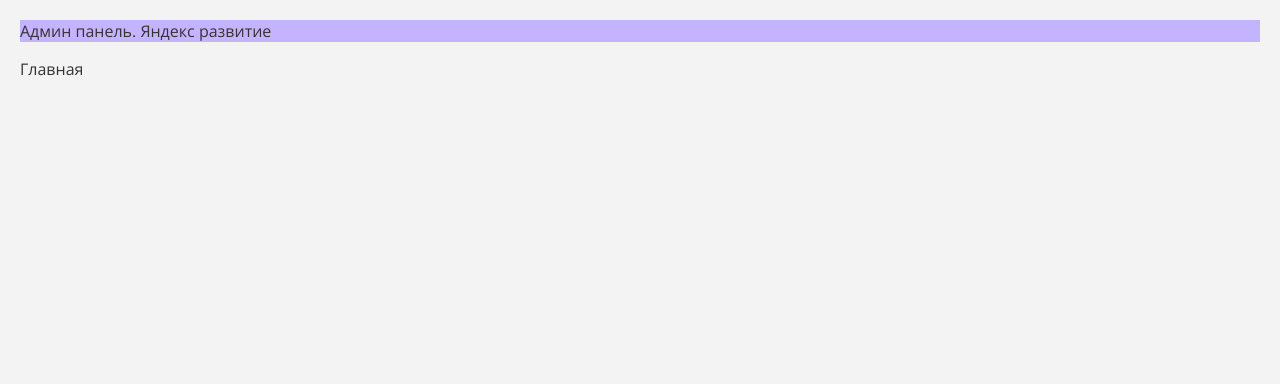
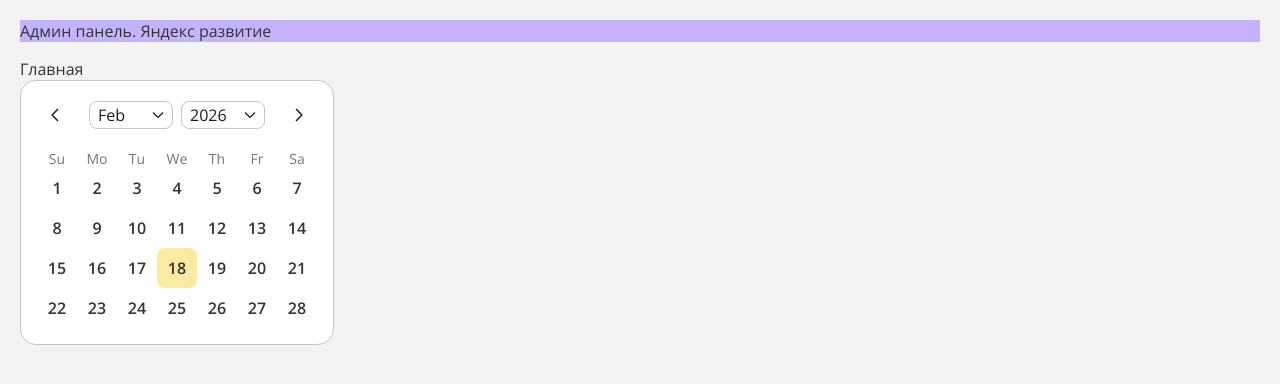
Before and after one commit to yandex-development-2-team/Web, a React (Vite) app: page / in a window 1280 px wide. Shown: the top 384 px of the page. Built offline with nearby package versions, Linux system fonts and the light colour scheme.

Commit message:
Добавить компонент Календарь и хелперы для дат

```diff
--- a/package.json
+++ b/package.json
@@ -20,10 +20,12 @@
     "axios": "^1.13.4",
     "class-variance-authority": "^0.7.1",
     "clsx": "^2.1.1",
+    "date-fns": "^4.1.0",
     "lodash-es": "^4.17.23",
     "lucide-react": "^0.563.0",
     "radix-ui": "^1.4.3",
     "react": "^19.2.0",
+    "react-day-picker": "^9.13.2",
     "react-dom": "^19.2.0",
     "react-hook-form": "^7.71.1",
     "react-redux": "^9.2.0",
@@ -54,6 +56,7 @@
     "tw-animate-css": "^1.4.0",
     "typescript": "~5.9.3",
     "typescript-eslint": "^8.46.4",
-    "vite": "^7.2.4"
+    "vite": "^7.2.4",
+    "vite-plugin-svgr": "^4.5.0"
   }
 }
--- a/src/App.tsx
+++ b/src/App.tsx
@@ -1,5 +1,6 @@
 import { Outlet } from 'react-router';
 import { cn } from '@/utils';
+import { Calendar } from './components/common/Calendar';
 
 function App() {
   return (
@@ -8,6 +9,9 @@
         Админ панель. Яндекс развитие
       </h1>
       <Outlet />
+
+      <Calendar mode='single'/>
+
     </div>
   );
 }
--- /dev/null
+++ b/src/components/common/Calendar/Calendar.tsx
@@ -0,0 +1,216 @@
+import { type ComponentProps } from 'react';
+import { useRef, useEffect } from 'react';
+import ArrowIcon from '@/assets/icons/arrow-right.svg?react';
+import {
+  DayPicker,
+  getDefaultClassNames,
+  type DayButton,
+} from 'react-day-picker';
+
+import { cn } from '@/utils/index';
+import { Button, buttonVariants } from '@/components/ui/Button/Button';
+
+function Calendar({
+  className,
+  classNames,
+  showOutsideDays = true,
+  captionLayout = 'dropdown',
+  buttonVariant = 'ghost',
+  formatters,
+  components,
+  ...props
+}: ComponentProps<typeof DayPicker> & {
+  buttonVariant?: ComponentProps<typeof Button>['variant'];
+}) {
+  const defaultClassNames = getDefaultClassNames();
+
+  return (
+    <DayPicker
+      showOutsideDays={showOutsideDays}
+      className={cn(
+        'bg-card group/calendar rounded-2xl border-1 p-4 [--btn-size:--spacing(9)] [--caption-size:--spacing(7)] [--cell-size:--spacing(10)] [[data-slot=card-content]_&]:bg-transparent [[data-slot=popover-content]_&]:bg-transparent',
+        String.raw`rtl:**:[.rdp-button\_next>svg]:rotate-180`,
+        String.raw`rtl:**:[.rdp-button\_previous>svg]:rotate-180`,
+        className,
+      )}
+      captionLayout={captionLayout}
+      formatters={{
+        formatMonthDropdown: (date) =>
+          date.toLocaleString('default', { month: 'short' }),
+        ...formatters,
+      }}
+      classNames={{
+        root: cn('w-fit', defaultClassNames.root),
+        months: cn(
+          'relative flex flex-col gap-4 md:flex-row',
+          defaultClassNames.months,
+        ),
+        month: cn('flex w-full flex-col gap-4', defaultClassNames.month),
+        nav: cn(
+          'absolute inset-x-0 top-0 flex w-full items-center justify-between gap-1',
+          defaultClassNames.nav,
+        ),
+        button_previous: cn(
+          buttonVariants({ variant: buttonVariant }),
+          'size-(--btn-size) p-0 select-none aria-disabled:opacity-50 hover:[&_svg]:text-accent-strong',
+          defaultClassNames.button_previous,
+        ),
+        button_next: cn(
+          buttonVariants({ variant: buttonVariant }),
+          'size-(--btn-size) p-0 select-none aria-disabled:opacity-50 hover:[&_svg]:text-accent-strong',
+          defaultClassNames.button_next,
+        ),
+        month_caption: cn(
+          'flex h-(--btn-size) items-center justify-center mr-4 ml-4 px-(--btn-size)',
+          defaultClassNames.month_caption,
+        ),
+        dropdowns: cn(
+          'flex h-(--caption-size) w-full items-center justify-center gap-2',
+          defaultClassNames.dropdowns,
+        ),
+        dropdown_root: cn(
+          'has-focus:border-ring hover:bg-muted has-focus:ring-ring/50 text-calendar-foreground border-border relative flex h-(--caption-size) w-full items-center rounded-lg border-1 has-focus:ring-[1px]',
+          defaultClassNames.dropdown_root,
+        ),
+        dropdown: cn(
+          'bg-input absolute inset-0 opacity-0',
+          defaultClassNames.dropdown,
+        ),
+        caption_label: cn(
+          'select-none',
+          captionLayout === 'label'
+            ? 'body-text'
+            : '[&>svg]:text-calendar-foreground body-text flex w-full items-center justify-between h-8 gap-1 rounded-md pr-1 pl-2 [&>svg]:size-5',
+          defaultClassNames.caption_label,
+        ),
+        table: 'w-full border-collapse',
+        weekdays: cn('flex', defaultClassNames.weekdays),
+        weekday: cn(
+          'text-calendar-secondary xs-text flex-1 rounded-md font-normal select-none',
+          defaultClassNames.weekday,
+        ),
+        week: cn('mt-0.4 flex w-full', defaultClassNames.week),
+        week_number_header: cn(
+          'w-(--cell-size) select-none',
+          defaultClassNames.week_number_header,
+        ),
+        week_number: cn(
+          'text-calendar-secondary text-[0.8rem] select-none',
+          defaultClassNames.week_number,
+        ),
+        day: cn(
+          'group/day hover:bg-muted relative aspect-square h-full w-full rounded-lg p-0 text-center select-none [&:last-child[data-selected=true]_button]:rounded-r-md',
+          props.showWeekNumber
+            ? '[&:nth-child(2)[data-selected=true]_button]:rounded-l-md'
+            : '[&:first-child[data-selected=true]_button]:rounded-l-md',
+          defaultClassNames.day,
+        ),
+        range_start: cn(
+          'bg-accent rounded-l-md',
+          defaultClassNames.range_start,
+        ),
+        range_middle: cn('rounded-none', defaultClassNames.range_middle),
+        range_end: cn('bg-accent rounded-r-md', defaultClassNames.range_end),
+        today: cn(
+          'bg-accent text-accent-foreground rounded-lg data-[selected=true]:rounded-none',
+          defaultClassNames.today,
+        ),
+        outside: cn(
+          'text-calendar-muted aria-selected:text-calendar-secondary',
+          defaultClassNames.outside,
+        ),
+        disabled: cn(
+          'text-calendar-secondary opacity-50',
+          defaultClassNames.disabled,
+        ),
+        hidden: cn('invisible', defaultClassNames.hidden),
+        ...classNames,
+      }}
+      components={{
+        Root: ({ className, rootRef, ...props }) => {
+          return (
+            <div
+              data-slot="calendar"
+              ref={rootRef}
+              className={cn(className)}
+              {...props}
+            />
+          );
+        },
+        Chevron: ({ className, orientation, ...props }) => {
+          if (orientation === 'left') {
+            return (
+              <ArrowIcon className={cn('w-5 h-5 rotate-180 text-calendar-foreground', className)} {...props} />
+            );
+          }
+
+          if (orientation === 'right') {
+            return (
+              <ArrowIcon
+                className={cn('w-5 h-5 text-calendar-foreground', className)}
+                {...props}
+              />
+            );
+          }
+
+          return (
+            <ArrowIcon className={cn('w-4 h-4 rotate-90 text-calendar-foreground', className)} {...props} />
+          );
+        },
+        DayButton: CalendarDayButton,
+        WeekNumber: ({ children, ...props }) => {
+          return (
+            <td {...props}>
+              <div className="flex size-(--cell-size) items-center justify-center text-center">
+                {children}
+              </div>
+            </td>
+          );
+        },
+        ...components,
+      }}
+      {...props}
+    />
+  );
+}
+
+function CalendarDayButton({
+  className,
+  day,
+  modifiers,
+  ...props
+}: ComponentProps<typeof DayButton>) {
+  const defaultClassNames = getDefaultClassNames();
+
+  const ref = useRef<HTMLButtonElement>(null);
+
+  useEffect(() => {
+    if (modifiers.focused) ref.current?.focus();
+  }, [modifiers.focused]);
+
+  return (
+    <Button
+      ref={ref}
+      variant="ghost"
+      size="icon-md"
+      data-day={day.date.toLocaleDateString()}
+      data-selected-single={
+        modifiers.selected &&
+        !modifiers.range_start &&
+        !modifiers.range_end &&
+        !modifiers.range_middle
+      }
+      data-range-start={modifiers.range_start}
+      data-range-end={modifiers.range_end}
+      data-range-middle={modifiers.range_middle}
+      className={cn(
+        'data-[selected-single=true]:bg-primary data-[selected-single=true]:text-primary-foreground data-[range-middle=true]:bg-accent data-[range-middle=true]:text-accent-foreground data-[range-start=true]:bg-primary data-[range-start=true]:text-primary-foreground data-[range-end=true]:bg-primary data-[range-end=true]:text-primary-foreground group-data-[focused=true]/day:border-ring group-data-[focused=true]/day:ring-ring/50 flex aspect-square size-auto w-full min-w-(--cell-size) flex-col gap-1 leading-none font-normal group-data-[focused=true]/day:relative group-data-[focused=true]/day:z-10 group-data-[focused=true]/day:ring-[1px] data-[range-end=true]:rounded-md data-[range-end=true]:rounded-r-md data-[range-middle=true]:rounded-none data-[range-start=true]:rounded-md data-[range-start=true]:rounded-l-md [&>span]:text-xs [&>span]:opacity-70',
+        defaultClassNames.day,
+        className,
+      )}
+      {...props}
+    />
+  );
+}
+
+export { Calendar, CalendarDayButton };
--- /dev/null
+++ b/src/components/common/Calendar/index.ts
@@ -0,0 +1 @@
+export { Calendar } from './Calendar';
--- a/src/styles/globals.css
+++ b/src/styles/globals.css
@@ -78,6 +78,9 @@
   --color-chart-3: var(--chart-3);
   --color-chart-4: var(--chart-4);
   --color-chart-line: var(--chart-line);
+  --color-calendar-foreground: var(--calendar-foreground);
+  --color-calendar-secondary: var(--calendar-secondary);
+  --color-calendar-muted: var(--calendar-muted);
 }
 
 :root {
@@ -115,6 +118,9 @@
   --chart-3: oklch(0.8216 0.1707 78.98);
   --chart-4: oklch(0.613 0.1631 267.89);
   --chart-line: oklch(0.4273 0.1168 254.64);
+  --calendar-foreground: oklch(0.235 0 0); /* rgba(30, 30, 30, 1) */
+  --calendar-secondary: oklch(0.5624 0 0); /* rgba(117, 117, 117, 1) */
+  --calendar-muted: oklch(0.7668 0 0); /* rgba(179, 179, 179, 1) */
 }
 
 @layer base {
@@ -143,6 +149,10 @@
 }
 
 @layer utilities {
+  .body-text {
+    @apply text-[16px] leading-[22px];
+  }
+
   .h4-sm-text {
     @apply text-[20px] leading-[27px] font-semibold;
   }
--- /dev/null
+++ b/src/utils/helpers.ts
@@ -0,0 +1,10 @@
+import { format } from 'date-fns';
+
+export const formatDateUI = (date: Date | string) => {
+  const d = typeof date === 'string' ? new Date(date) : date;
+  return format(d, 'dd.MM.yyyy');
+};
+
+export const formatDateAPI = (date: Date) => {
+  return date.toISOString();
+};
--- a/vite.config.ts
+++ b/vite.config.ts
@@ -2,11 +2,12 @@
 import { defineConfig } from 'vite';
 import react from '@vitejs/plugin-react';
 import tailwindcss from '@tailwindcss/vite';
+import svgr from 'vite-plugin-svgr';
 
 // https://vite.dev/config/
 export default defineConfig({
   base: process.env.VITE_BASE_PATH || '/',
-  plugins: [react(), tailwindcss()],
+  plugins: [react(), tailwindcss(), svgr()],
   resolve: {
     alias: {
       '@': path.resolve(__dirname, './src'),
```
Also changed, not shown: src/assets/icons/arrow-right.svg, 1 other file (tests, documents, lock files or other folders).
